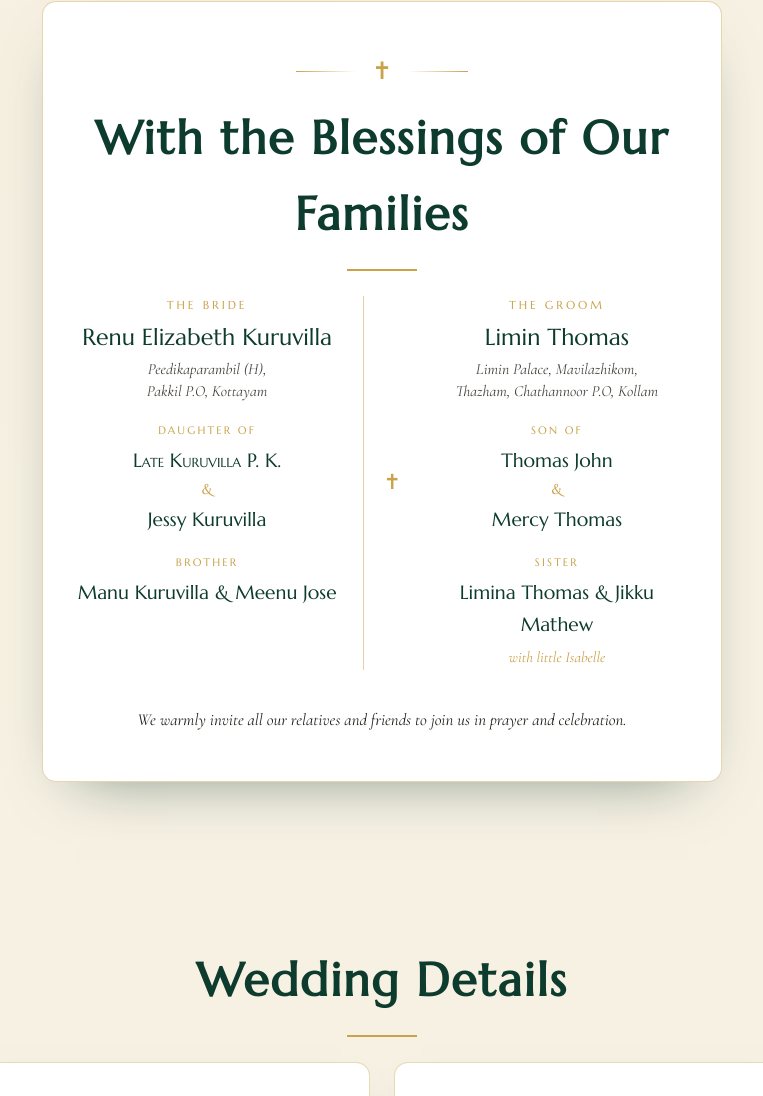
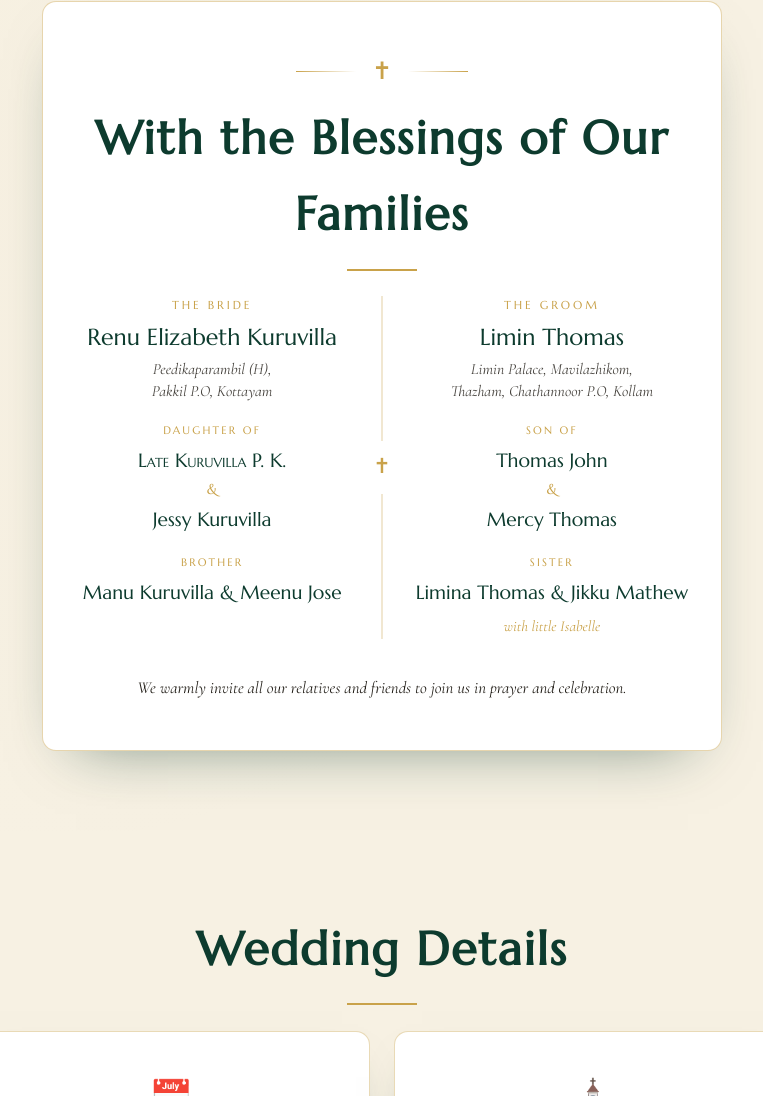
Before and after one commit to Thomasjoseph2/reenuandlimin, a plain HTML site: page invitation.html in a window 1280 px wide. Shown: the part 1984-3080 px from the top of the page, without its empty margins (258-1021 px from the left). Drawn offline with nearby package versions, Linux system fonts and the light colour scheme; a web font is replaced by a local one.

Commit message:
Center family divider cross on the vertical line (desktop & mobile)
Co-Authored-By: Claude Opus 4.8 <noreply@anthropic.com>

```diff
--- a/reenuandlimin/styles.css
+++ b/reenuandlimin/styles.css
@@ -365,16 +365,22 @@ img{display:block;max-width:100%;height:auto}
 }
 .family__divider{
   align-self:stretch;
+  position:relative;
   display:flex; align-items:center; justify-content:center;
   color:var(--gold);
 }
+.family__divider::before{
+  content:"";
+  position:absolute; top:0; bottom:0; left:50%;
+  width:1px; transform:translateX(-50%);
+  background:rgba(201,162,74,.5);
+}
 .family__divider span{
-  display:block; font-size:1.3rem;
-  padding:.4rem 0;
-  border-left:1px solid rgba(201,162,74,.5);
-  padding-left:1.2rem; padding-right:0;
-  height:100%;
-  display:flex; align-items:center;
+  position:relative; z-index:1;
+  font-size:1.3rem;
+  display:flex; align-items:center; justify-content:center;
+  background:#fff;            /* white gap so the line doesn't run through the cross */
+  padding:.6rem 0;
 }
 .family__of,.family__by{
   font-family:var(--display);
@@ -399,9 +405,10 @@ img{display:block;max-width:100%;height:auto}
 @media (max-width:640px){
   .family__two{ grid-template-columns:1fr; gap:0; }
   .family__divider{ padding:1.6rem 0; }
+  .family__divider::before{ display:none; }   /* no vertical line when stacked */
   .family__divider span{
-    border-left:none; border-top:1px solid rgba(201,162,74,.5);
-    width:60px; padding:1rem 0 0; height:auto;
+    border-top:1px solid rgba(201,162,74,.5);
+    width:60px; padding:1rem 0 0; background:transparent;
   }
 }
 
--- a/site/styles.css
+++ b/site/styles.css
@@ -365,16 +365,22 @@ img{display:block;max-width:100%;height:auto}
 }
 .family__divider{
   align-self:stretch;
+  position:relative;
   display:flex; align-items:center; justify-content:center;
   color:var(--gold);
 }
+.family__divider::before{
+  content:"";
+  position:absolute; top:0; bottom:0; left:50%;
+  width:1px; transform:translateX(-50%);
+  background:rgba(201,162,74,.5);
+}
 .family__divider span{
-  display:block; font-size:1.3rem;
-  padding:.4rem 0;
-  border-left:1px solid rgba(201,162,74,.5);
-  padding-left:1.2rem; padding-right:0;
-  height:100%;
-  display:flex; align-items:center;
+  position:relative; z-index:1;
+  font-size:1.3rem;
+  display:flex; align-items:center; justify-content:center;
+  background:#fff;            /* white gap so the line doesn't run through the cross */
+  padding:.6rem 0;
 }
 .family__of,.family__by{
   font-family:var(--display);
@@ -399,9 +405,10 @@ img{display:block;max-width:100%;height:auto}
 @media (max-width:640px){
   .family__two{ grid-template-columns:1fr; gap:0; }
   .family__divider{ padding:1.6rem 0; }
+  .family__divider::before{ display:none; }   /* no vertical line when stacked */
   .family__divider span{
-    border-left:none; border-top:1px solid rgba(201,162,74,.5);
-    width:60px; padding:1rem 0 0; height:auto;
+    border-top:1px solid rgba(201,162,74,.5);
+    width:60px; padding:1rem 0 0; background:transparent;
   }
 }
 
--- a/styles.css
+++ b/styles.css
@@ -365,16 +365,22 @@ img{display:block;max-width:100%;height:auto}
 }
 .family__divider{
   align-self:stretch;
+  position:relative;
   display:flex; align-items:center; justify-content:center;
   color:var(--gold);
 }
+.family__divider::before{
+  content:"";
+  position:absolute; top:0; bottom:0; left:50%;
+  width:1px; transform:translateX(-50%);
+  background:rgba(201,162,74,.5);
+}
 .family__divider span{
-  display:block; font-size:1.3rem;
-  padding:.4rem 0;
-  border-left:1px solid rgba(201,162,74,.5);
-  padding-left:1.2rem; padding-right:0;
-  height:100%;
-  display:flex; align-items:center;
+  position:relative; z-index:1;
+  font-size:1.3rem;
+  display:flex; align-items:center; justify-content:center;
+  background:#fff;            /* white gap so the line doesn't run through the cross */
+  padding:.6rem 0;
 }
 .family__of,.family__by{
   font-family:var(--display);
@@ -399,9 +405,10 @@ img{display:block;max-width:100%;height:auto}
 @media (max-width:640px){
   .family__two{ grid-template-columns:1fr; gap:0; }
   .family__divider{ padding:1.6rem 0; }
+  .family__divider::before{ display:none; }   /* no vertical line when stacked */
   .family__divider span{
-    border-left:none; border-top:1px solid rgba(201,162,74,.5);
-    width:60px; padding:1rem 0 0; height:auto;
+    border-top:1px solid rgba(201,162,74,.5);
+    width:60px; padding:1rem 0 0; background:transparent;
   }
 }
 
```
